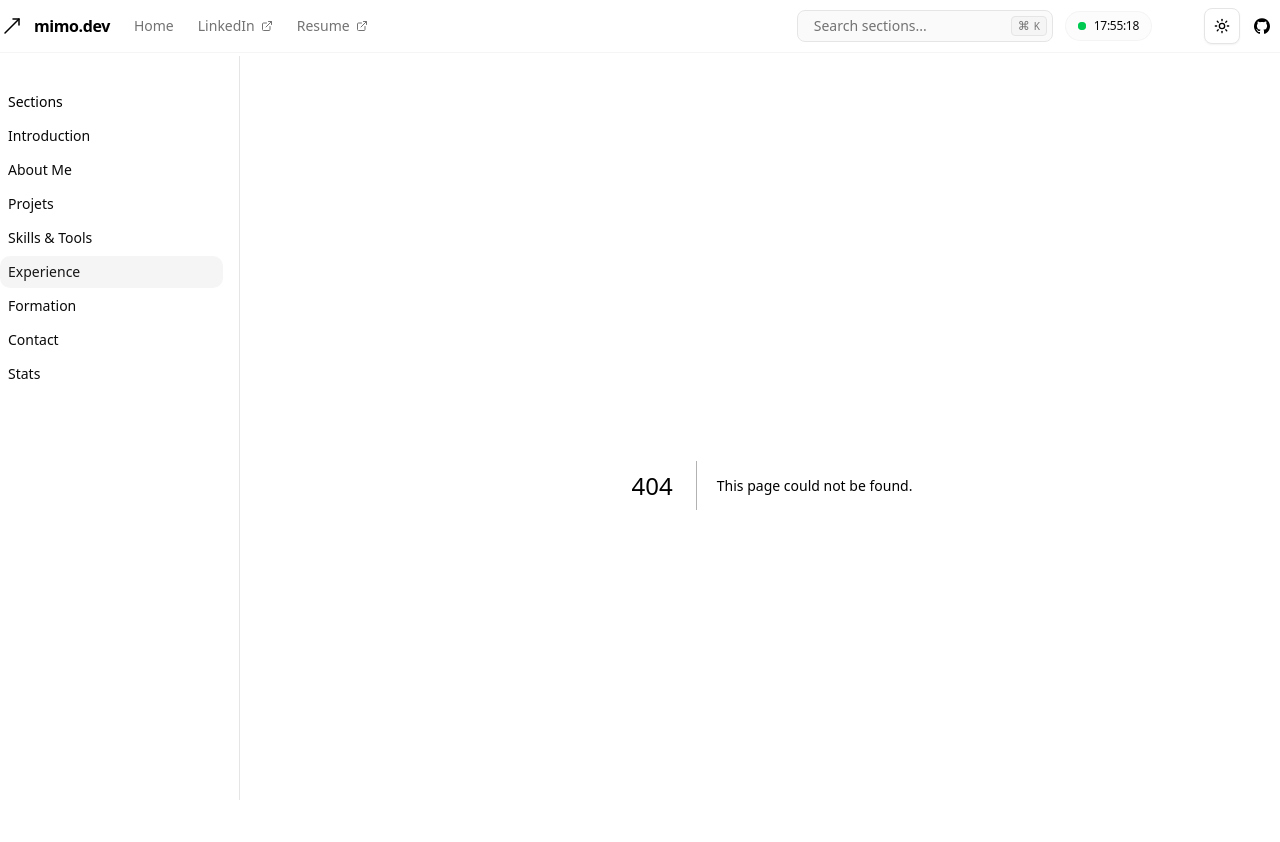
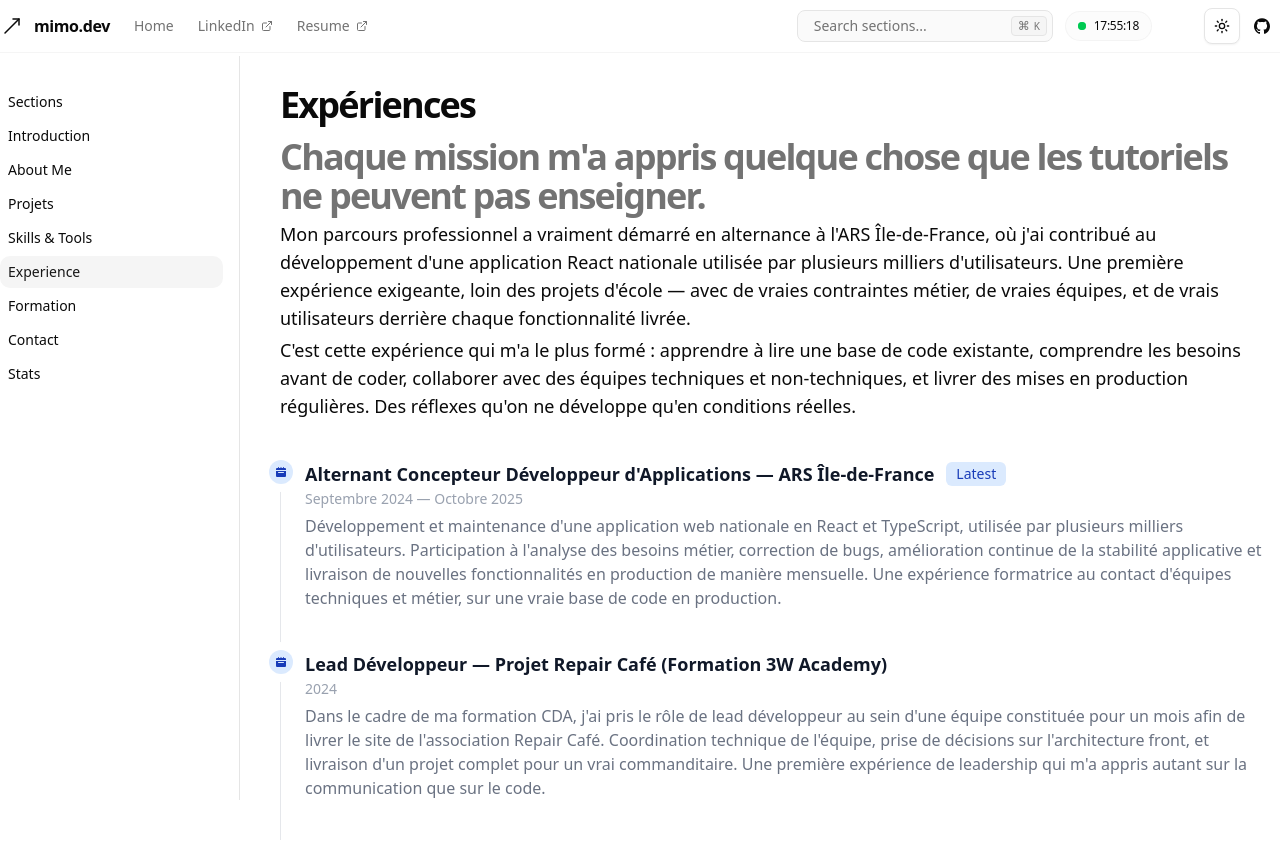
Before and after one commit to Phfyx/New-Portfolio, a Next.js app: page /experience in a window 1280 px wide. Before the commit this address had no page. Shown: the top 842 px of the page. Built offline with nearby package versions, Linux system fonts and the light colour scheme.

Commit message:
FEAT:experience  done

```diff
--- /dev/null
+++ b/app/experience/page.tsx
@@ -0,0 +1,47 @@
+import {
+  PageHeader,
+  PageHeaderDescription,
+  PageHeaderHeading,
+} from '@/components/page-header';
+import Pager from '@/components/pager';
+import TimelineViewer from '@/components/timeline-viewer';
+import { experiences } from '@/constants/experience';
+
+const ExperiencePage = () => {
+  return (
+    <>
+      <PageHeader className="mb-10">
+        <PageHeaderHeading>Expériences</PageHeaderHeading>
+        <PageHeaderHeading className="mt-2 text-muted-foreground">
+          Chaque mission m'a appris quelque chose que les tutoriels ne peuvent pas enseigner.
+        </PageHeaderHeading>
+        <PageHeaderDescription>
+          Mon parcours professionnel a vraiment démarré en alternance à l'ARS
+          Île-de-France, où j'ai contribué au développement d'une application
+          React nationale utilisée par plusieurs milliers d'utilisateurs.
+          Une première expérience exigeante, loin des projets d'école —
+          avec de vraies contraintes métier, de vraies équipes, et de vrais
+          utilisateurs derrière chaque fonctionnalité livrée.
+        </PageHeaderDescription>
+        <PageHeaderDescription>
+          C'est cette expérience qui m'a le plus formé : apprendre à lire
+          une base de code existante, comprendre les besoins avant de coder,
+          collaborer avec des équipes techniques et non-techniques, et livrer
+          des mises en production régulières. Des réflexes qu'on ne développe
+          qu'en conditions réelles.
+        </PageHeaderDescription>
+      </PageHeader>
+
+      <TimelineViewer data={experiences} />
+
+      <Pager
+        prevHref="/skills-tools"
+        nextHref="/education"
+        prevTitle="Skills & Tools"
+        nextTitle="Education"
+      />
+    </>
+  );
+};
+
+export default ExperiencePage;
--- /dev/null
+++ b/components/timeline-viewer.tsx
@@ -0,0 +1,43 @@
+import { TimelineViewerData } from '@/types/TimelineViewer.types';
+
+const TimelineViewer = ({ data }: { data: TimelineViewerData[] }) => {
+  return (
+    <ol className="relative mb-10 border-gray-200 border-s dark:border-gray-700">
+      {data.map((item, index) => {
+        return (
+          <li className="mb-10 ms-6" key={index}>
+            <span className="absolute flex items-center justify-center w-6 h-6 bg-blue-100 rounded-full -start-3 ring-8 ring-white dark:ring-gray-900 dark:bg-blue-900">
+              <svg
+                className="w-2.5 h-2.5 text-blue-800 dark:text-blue-300"
+                aria-hidden="true"
+                xmlns="http://www.w3.org/2000/svg"
+                fill="currentColor"
+                viewBox="0 0 20 20"
+              >
+                <path d="M20 4a2 2 0 0 0-2-2h-2V1a1 1 0 0 0-2 0v1h-3V1a1 1 0 0 0-2 0v1H6V1a1 1 0 0 0-2 0v1H2a2 2 0 0 0-2 2v2h20V4ZM0 18a2 2 0 0 0 2 2h16a2 2 0 0 0 2-2V8H0v10Zm5-8h10a1 1 0 0 1 0 2H5a1 1 0 0 1 0-2Z" />
+              </svg>
+            </span>
+
+            <h3 className="flex items-center mb-1 text-lg font-semibold text-gray-900 dark:text-white">
+              {item.title}
+              {item.latest && (
+                <span className="bg-blue-100 text-blue-800 text-sm font-medium me-2 px-2.5 py-0.5 rounded-sm dark:bg-blue-900 dark:text-blue-300 ms-3">
+                  Latest
+                </span>
+              )}
+            </h3>
+
+            <time className="block mb-2 text-sm font-normal leading-none text-gray-400 dark:text-gray-500">
+              {item.date}
+            </time>
+
+            <p className="mb-4 text-base font-normal text-gray-500 dark:text-gray-400">
+              {item.description}
+            </p>
+          </li>
+        );
+      })}
+    </ol>
+  );
+};
+export default TimelineViewer;
--- /dev/null
+++ b/constants/experience.ts
@@ -0,0 +1,18 @@
+import { TimelineViewerData } from '@/types/TimelineViewer.types';
+
+export const experiences: TimelineViewerData[] = [
+  {
+    title: "Alternant Concepteur Développeur d'Applications — ARS Île-de-France",
+    date: "Septembre 2024 — Octobre 2025",
+    description:
+      "Développement et maintenance d'une application web nationale en React et TypeScript, utilisée par plusieurs milliers d'utilisateurs. Participation à l'analyse des besoins métier, correction de bugs, amélioration continue de la stabilité applicative et livraison de nouvelles fonctionnalités en production de manière mensuelle. Une expérience formatrice au contact d'équipes techniques et métier, sur une vraie base de code en production.",
+    latest: true,
+  },
+  {
+    title: "Lead Développeur — Projet Repair Café (Formation 3W Academy)",
+    date: "2024",
+    description:
+      "Dans le cadre de ma formation CDA, j'ai pris le rôle de lead développeur au sein d'une équipe constituée pour un mois afin de livrer le site de l'association Repair Café. Coordination technique de l'équipe, prise de décisions sur l'architecture front, et livraison d'un projet complet pour un vrai commanditaire. Une première expérience de leadership qui m'a appris autant sur la communication que sur le code.",
+    latest: false,
+  },
+];
--- /dev/null
+++ b/types/TimelineViewer.types.tsx
@@ -0,0 +1,6 @@
+export type TimelineViewerData = {
+  title: string;
+  date: string;
+  description: string;
+  latest?: boolean;
+};
```
